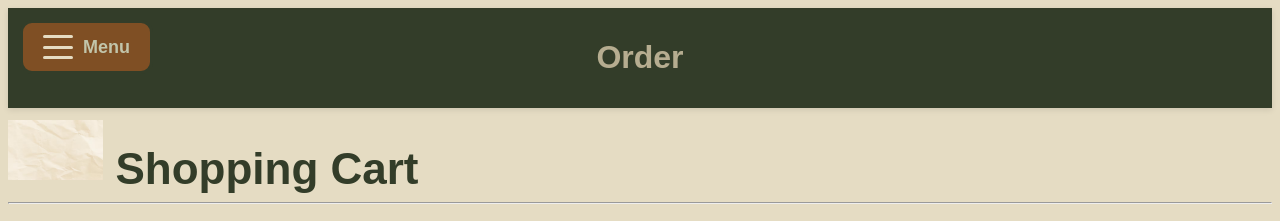
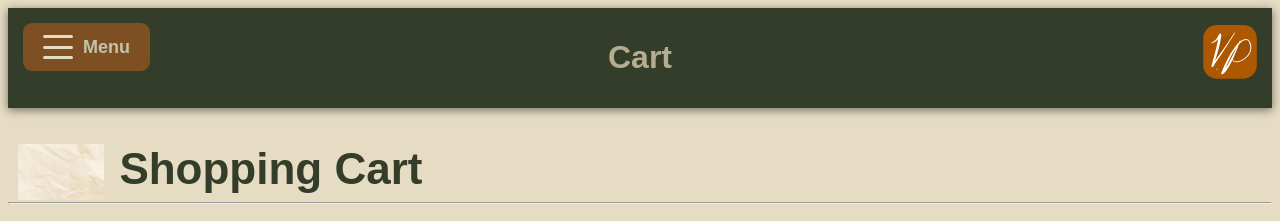
Before and after one commit to Vybhav26/WebDesign_Proj1, a plain HTML site: page WebPageDesign_WB1/cart.html in a window 1280 px wide. Shown: the top 221 px of the page. Drawn offline with Linux system fonts and the light colour scheme.

Commit message:
Add files via upload

```diff
--- a/WebPageDesign_WB1/account.css
+++ b/WebPageDesign_WB1/account.css
@@ -5,6 +5,18 @@ html {
     color: #333d29;
     font-family: 'Arial', sans-serif;
 }
+
+
+  .header-logo {
+            position: absolute;
+            right: 20px;
+            top: 3.5%;
+            transform: translateY(-10%);
+            height: 60px;
+            width: auto;
+            filter: brightness(100%);
+        }
+
 
 body {
     display: flex;
@@ -21,7 +33,8 @@ header {
     color: #b6ad90; /* Creme text */
     padding-block: 10px;
     font-weight: 600;
-    box-shadow: 0 2px 6px rgba(0, 0, 0, 0.1);
+    box-shadow: 0 2px 9px rgba(0, 0, 0, 0.5);
+
 }
 
 /* Subtle section header */
--- a/WebPageDesign_WB1/cart.css
+++ b/WebPageDesign_WB1/cart.css
@@ -6,23 +6,35 @@ html {
     font-family: 'Arial', sans-serif;
 }
 
+  .header-logo {
+            position: absolute;
+            right: 20px;
+            top: 3.5%;
+            transform: translateY(-10%);
+            height: 60px;
+            width: auto;
+            filter: brightness(100%);
+        }
+
+
 header {
     text-align: center;
     background-color: #333d29;
     color: #b6ad90;
     padding-block: 10px;
     font-weight: 600;
-    box-shadow: 0 2px 6px rgba(0, 0, 0, 0.1);
+    box-shadow: 0 2px 9px rgba(0, 0, 0, 0.5);
 }
 
 
 .cart-icon {
     display: flex;
-    align-items: center;
+    align-items: left;
     float: left;
     width: 7.5%;
     height: 7.5%;
-    transform: translateY(20%);
+    padding: 0px 15px;
+    margin-left: -9.75%;
     vertical-align: middle;
 }
 
--- a/WebPageDesign_WB1/cart.html
+++ b/WebPageDesign_WB1/cart.html
@@ -60,12 +60,20 @@
 
 
     <header>
-        <h1>Order</h1>
+                <a href="#"><img class="header-logo" src="imgs/logo (1).svg" alt="Logo" /></a>
+
+        <h1>Cart</h1>
     </header>
+<h2 id="CartLogo">
 
+<a>
     <img class = "cart-icon" src="imgs/background.jpg" alt="Cart Icon" />
+</a>
 
-<h2 id="CartLogo"> Shopping Cart</h2>
+    Shopping Cart
+
+
+</h2>
     <hr/>
 
 
@@ -73,27 +81,27 @@
 
     <section class = "order-section">
 
-        <h4><label for="Item Name">Item Name: _____-Color of Product</label></h4>
-        <p for="Ordered">Date Ordered:_____</p>
-        <p for="Arrival">Estimated Arrival Date:_____</p>
+        <h4><label for="Item Name">Item Name: _____ - Color of Product</label></h4>
+        <p for="Ordered">Date Ordered: _____</p>
+        <p for="Arrival">Estimated Arrival Date: _____</p>
         <p for="Status">Delivered: _____</p>
 
     </section>
 
     <section class = "order-section">
 
-        <h4><label for="Item Name">Item Name: _____-Color of Product</label></h4>
-        <p for="Ordered">Date Ordered:_____</p>
-        <p for="Arrival">Estimated Arrival Date:_____</p>
+        <h4><label for="Item Name">Item Name: _____ - Color of Product</label></h4>
+        <p for="Ordered">Date Ordered: _____</p>
+        <p for="Arrival">Estimated Arrival Date: _____</p>
         <p for="Status">Delivered: _____</p>
 
     </section>
 
-        <section class = "order-section">
+    <section class = "order-section">
 
-        <h4><label for="Item Name">Item Name: _____-Color of Product</label></h4>
-        <p for="Ordered">Date Ordered:_____</p>
-        <p for="Arrival">Estimated Arrival Date:_____</p>
+        <h4><label for="Item Name">Item Name: _____ - Color of Product</label></h4>
+        <p for="Ordered">Date Ordered: _____</p>
+        <p for="Arrival">Estimated Arrival Date: _____</p>
         <p for="Status">Delivered: _____</p>
 
     </section>
@@ -104,7 +112,7 @@
 <div id="break" style="height: 10vh"></div>
     <footer id="footer">
         <p>Email</p>
-        <h3>Footer - Logo Here</h3>
+        <h3>Footer - Placeholder cart img from Freepik</h3>
         <p>Phone</p>
     </footer>
 
--- a/WebPageDesign_WB1/credentials.css
+++ b/WebPageDesign_WB1/credentials.css
@@ -6,13 +6,24 @@ html {
     font-family: 'Arial', sans-serif;
 }
 
+  .header-logo {
+            position: absolute;
+            right: 20px;
+            top: 3.5%;
+            transform: translateY(-10%);
+            height: 60px;
+            width: auto;
+            filter: brightness(100%);
+        }
+
+
 header {
     text-align: center;
     background-color: #333d29; /* Primary dark header */
     color: #b6ad90; /* Creme text */
     padding-block: 10px;
     font-weight: 600;
-    box-shadow: 0 2px 6px rgba(0, 0, 0, 0.1);
+    box-shadow: 0 2px 9px rgba(0, 0, 0, 0.5);
 }
 
 .prof-img-left {
--- a/WebPageDesign_WB1/menu.css
+++ b/WebPageDesign_WB1/menu.css
@@ -24,6 +24,25 @@
     align-items: center;
     gap: 10px;
     transition: transform 0.2s ease;
+}
+
+#header-logo {
+    width: 7.5%;
+    height: auto;
+
+    position: relative;
+    top: 95px;
+    right: 10px;
+    z-index: 1001;
+       padding: 12px 20px;
+          display: flex;
+    align-items: center;
+    gap: 10px;
+
+
+
+        filter: /*sepia(20%) /*saturate(0%)*/ brightness(100%) /*hue-rotate(180deg)*/;
+
 }
 
 .menu-toggle-label:hover {
--- a/WebPageDesign_WB1/order.css
+++ b/WebPageDesign_WB1/order.css
@@ -1,19 +1,33 @@
 body,
 html {
     height: 100%;
-    background-color: #e5dcc3; /* Neutral creme base for main background */
-    color: #333d29; /* Primary dark text */
+    background-color: #e5dcc3;
+    /* Neutral creme base for main background */
+    color: #333d29;
+    /* Primary dark text */
     font-family: 'Arial', sans-serif;
 }
 
 header {
     text-align: center;
-    background-color: #333d29; /* Primary dark header */
-    color: #b6ad90; /* Creme text */
+    background-color: #333d29;
+    /* Primary dark header */
+    color: #b6ad90;
+    /* Creme text */
     padding-block: 10px;
     font-weight: 600;
-    box-shadow: 0 2px 6px rgba(0, 0, 0, 0.1);
+    box-shadow: 0 2px 9px rgba(0, 0, 0, 0.5);
 }
+
+  .header-logo {
+            position: absolute;
+            right: 20px;
+            top: 3.5%;
+            transform: translateY(-10%);
+            height: 60px;
+            width: auto;
+            filter: brightness(100%);
+        }
 
 .product-frame {
     max-width: 350px;
@@ -68,7 +82,7 @@ figcaption {
 }
 
 form fieldset {
-border: 1px solid #000000;
+    border: 1px solid #000000;
     padding-block: 10%;
     border-radius: 6px;
 }
@@ -117,11 +131,14 @@ button[type="submit"]:hover {
 footer {
     display: flex;
     justify-content: space-around;
-    background-color: #b6ad90; /* Neutral creme */
-    color: #333d29; /* Primary dark text */
+    background-color: #b6ad90;
+    /* Neutral creme */
+    color: #333d29;
+    /* Primary dark text */
     padding-block: 10px;
     box-shadow: 0 -2px 6px rgba(0, 0, 0, 0.05);
-    margin-top: auto; /* sticks naturally if page is short */
+    margin-top: auto;
+    /* sticks naturally if page is short */
 }
 
 .parallax {
--- a/WebPageDesign_WB1/style.css
+++ b/WebPageDesign_WB1/style.css
@@ -16,13 +16,35 @@ main {
     flex-grow: 1;
 }
 
+#header-logo{
+    width:7.5%;
+    height: auto;
+    filter: /*sepia(20%) /*saturate(0%)*/ brightness(100%) /*hue-rotate(180deg)*/;
+    float: right;
+;
+    transform: translateY(-12.25vh);
+
+
+}
+
+  .header-logo {
+            position: absolute;
+            right: 20px;
+            top: 3.5%;
+            transform: translateY(-10%);
+            height: 60px;
+            width: auto;
+            filter: brightness(100%);
+        }
+
+
 header {
     text-align: center;
     background-color: #333d29; /* Primary dark header */
     color: #b6ad90; /* Creme text */
     padding-block: 10px;
     font-weight: 600;
-    box-shadow: 0 2px 6px rgba(0, 0, 0, 0.1);
+    box-shadow: 0 2px 9px rgba(0, 0, 0, 0.5);
 }
 
 /* Section Panels */
```
Also changed, not shown: WebPageDesign_WB1/account.html (+3 -1 lines), WebPageDesign_WB1/credentials.html (+3 -1 lines), WebPageDesign_WB1/hero.css (+7 -0 lines), WebPageDesign_WB1/index.html (+2 -1 lines), WebPageDesign_WB1/order.html (+2 -1 lines), WebPageDesign_WB1/signIn.html (+4 -1 lines), WebPageDesign_WB1/signUp.html (+3 -1 lines), WebPageDesign_WB1/imgs/logo (1).svg (added).
